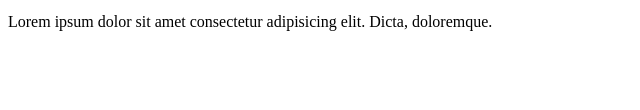
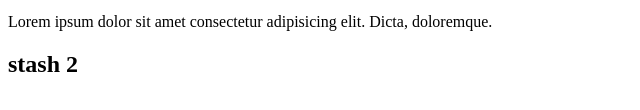
Before and after one commit to Tharun-C/project-one, a plain HTML site: page index.html in a window 1280 px wide. Shown: the part 192-302 px from the top of the page, 0-640 px from the left. Drawn offline with Linux system fonts and the light colour scheme.

Commit message:
stash commited

```diff
--- a/index.html
+++ b/index.html
@@ -22,5 +22,7 @@
       Lorem ipsum dolor sit amet consectetur adipisicing elit. Dicta,
       doloremque.
     </p>
+
+    <h2>stash 2</h2>
   </body>
 </html>
```
